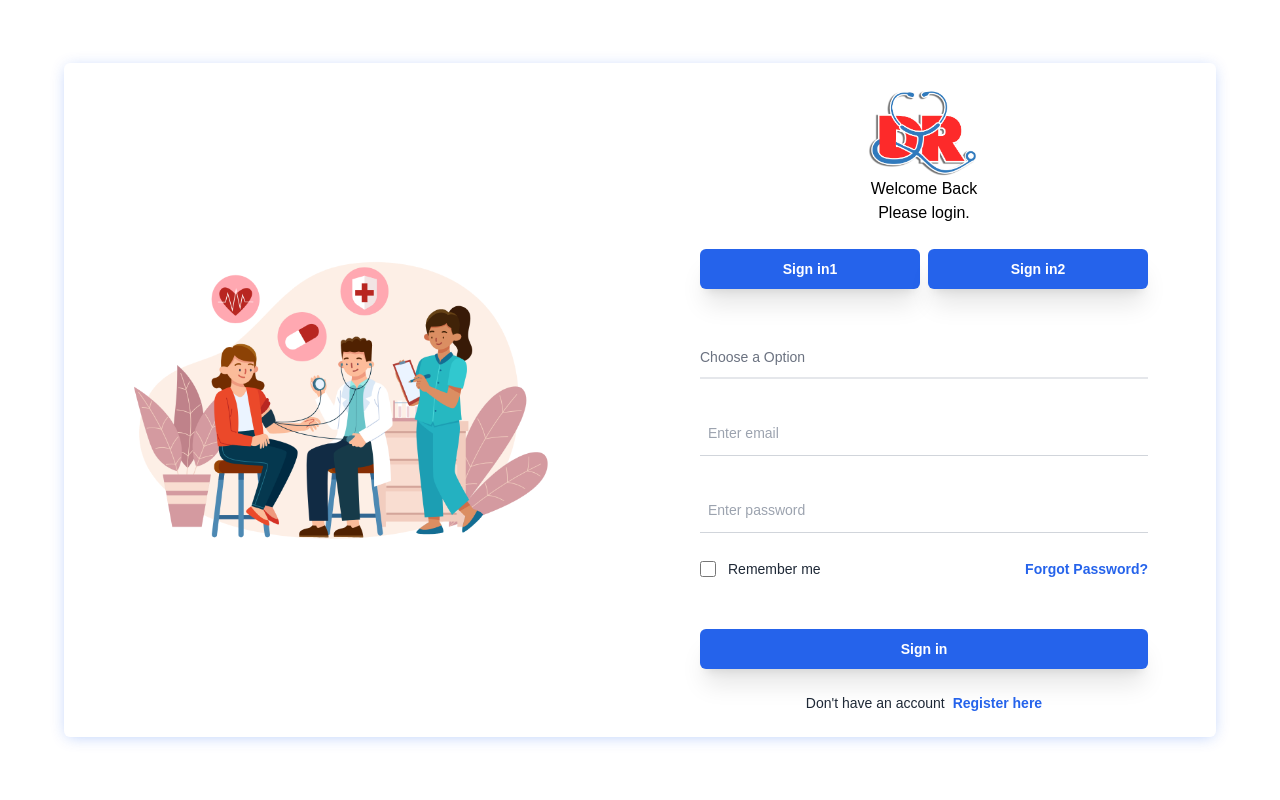
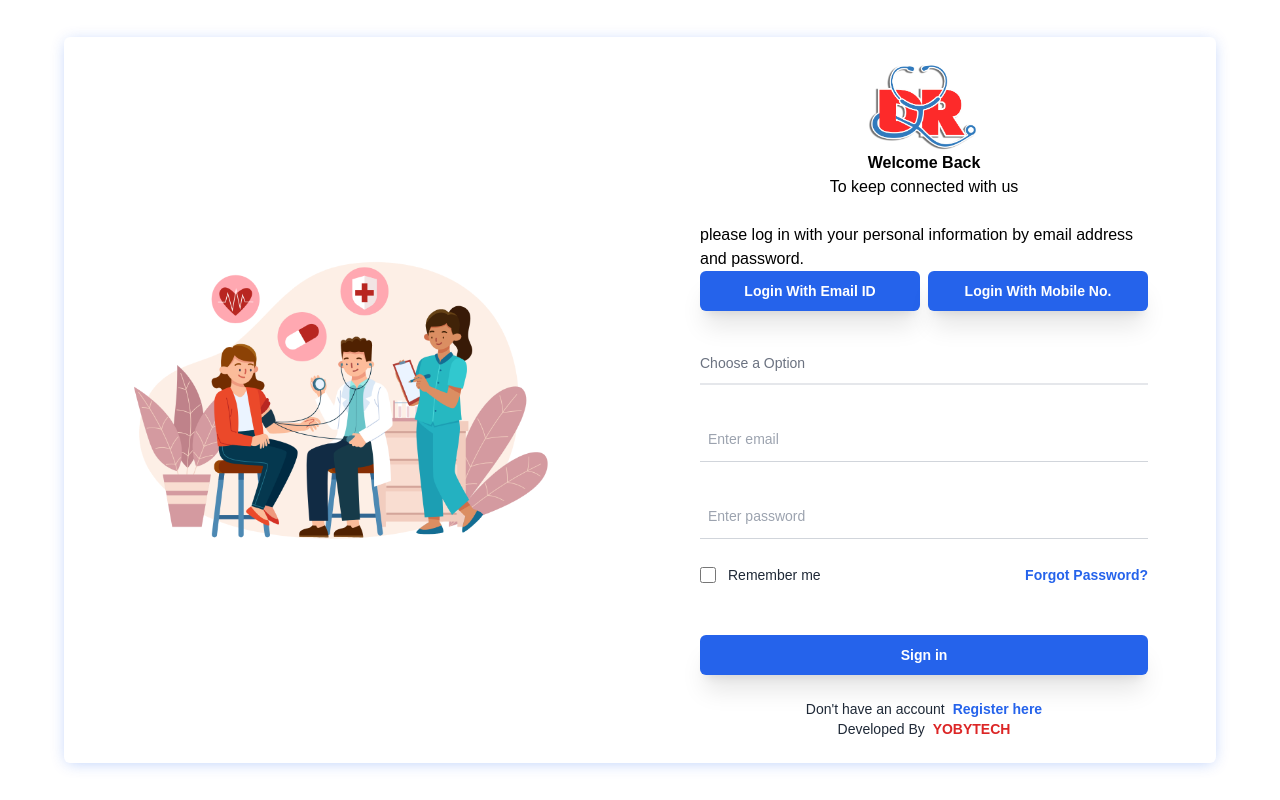
Before and after one commit to Smartcobra/yodr2, a React (Create React App) app: page / in a window 1280 px wide. Built offline with nearby package versions, Linux system fonts and the light colour scheme.

Commit message:
Updated Code

```diff
--- a/src/auth/LoginComponent.tsx
+++ b/src/auth/LoginComponent.tsx
@@ -1,6 +1,7 @@
 import React, { useEffect, useState } from "react";
 import loginImg from "../assests/img/login4.png";
 import finalLogo from "../assests/img/finalYodrlogo.png";
+import { text } from "stream/consumers";
 
 const LoginComponent: React.FC = () => {
   const [loginWith, setLoginWith] = useState<"email" | "mobile">("email");
@@ -64,36 +65,31 @@ const LoginComponent: React.FC = () => {
           </div>
 
           <div className="md:max-w-md w-full mx-auto">
-            <div className="flex flex-col justify-center items-center mb-6">
+            <div className="flex flex-col justify-center items-center">
               <img src={finalLogo} className="h-[90px] w-[120px] animate__animated animate__heartBeat animate__delay-2s" />
-              <p>Welcome Back</p>
-              <p>Please login.</p>
+              <p className="font-semibold">Welcome Back</p>
+              <p className=" mb-6">To keep connected with us</p>
+              <p className="font-s">please log in with your personal information by email address and password.</p>
             </div>
-            <div className="grid gap-2 sm:grid-cols-2 mb-12">
-              <button
-                type="button"
-                className="w-full shadow-xl py-2.5 px-5 text-sm font-semibold rounded-md text-white bg-blue-600 hover:bg-blue-700 focus:outline-none"
-                onClick={() => handelLoginType("form1")}
-              >
-                Sign in1
+
+            <div className="grid gap-2 sm:grid-cols-2 mb-8">
+              <button type="button" className="w-full shadow-xl py-2.5 px-5 text-sm font-semibold rounded-md text-white bg-blue-600 hover:bg-blue-700 focus:outline-none"
+                onClick={() => handelLoginType("form1")}>
+                Login With Email ID
               </button>
-              <button
-                type="button"
-                className="w-full shadow-xl py-2.5 px-5 text-sm font-semibold rounded-md text-white bg-blue-600 hover:bg-blue-700 focus:outline-none"
-                onClick={() => handelLoginType("form2")}
-              >
-                Sign in2
+
+              <button type="button" className="w-full shadow-xl py-2.5 px-5 text-sm font-semibold rounded-md text-white bg-blue-600 hover:bg-blue-700 focus:outline-none"
+                onClick={() => handelLoginType("form2")}>
+                Login With Mobile No.
               </button>
             </div>
+
             {activeForm === "form1" && (
               <form>
                 <div>
                   <form className="max-w-sm mx-auto" />
                   <label className="sr-only">Underline select</label>
-                  <select
-                    id="underline_select"
-                    className="block py-2.5 px-0 w-full text-sm text-gray-500 bg-transparent border-0 border-b-2 border-gray-200 appearance-none dark:text-gray-400 dark:border-gray-700 focus:outline-none focus:ring-0 focus:border-gray-200 peer"
-                  >
+                  <select id="underline_select" className="block py-2.5 px-0 w-full text-sm text-gray-500 bg-transparent border-0 border-b-2 border-gray-200 appearance-none dark:text-gray-400 dark:border-gray-700 focus:outline-none focus:ring-0 focus:border-gray-200 peer">
                     <option selected>Choose a Option</option>
                     <option value="CL">Clinic</option>
                     <option value="DO">Doctor</option>
@@ -102,25 +98,17 @@ const LoginComponent: React.FC = () => {
                 </div>
                 <div className="mt-8">
                   <div className="relative flex items-center">
-                    <input
-                      name="email"
-                      type="text"
-                      required
+                    <input name="email" type="text" required
                       className="w-full text-sm border-b border-gray-300 focus:border-blue-600 px-2 py-3 outline-none"
-                      placeholder="Enter email"
-                    />
+                      placeholder="Enter email"/>
                   </div>
                 </div>
 
                 <div className="mt-8">
                   <div className="relative flex items-center">
-                    <input
-                      name="password"
-                      type="password"
-                      required
+                    <input name="password" type="password" required
                       className="w-full text-sm border-b border-gray-300 focus:border-blue-600 px-2 py-3 outline-none"
-                      placeholder="Enter password"
-                    />
+                      placeholder="Enter password"/>
                   </div>
                 </div>
 
@@ -129,25 +117,23 @@ const LoginComponent: React.FC = () => {
                     <input id="remember-me" name="remember-me" type="checkbox" className="h-4 w-4 shrink-0 text-blue-600 focus:ring-blue-500 border-gray-300 rounded" />
                     <label className="text-gray-800 ml-3 block text-sm">Remember me</label>
                   </div>
-                  <div>
-                    <a href="jajvascript:void(0);" className="text-blue-600 font-semibold text-sm hover:underline">
-                      Forgot Password?
-                    </a>
-                  </div>
+                  <div><a href="jajvascript:void(0);" className="text-blue-600 font-semibold text-sm hover:underline">Forgot Password?</a></div>
                 </div>
 
                 <div className="mt-12">
-                  <button
-                    type="button"
-                    className="w-full shadow-xl py-2.5 px-5 text-sm font-semibold rounded-md text-white bg-blue-600 hover:bg-blue-700 focus:outline-none"
-                  >
+                  <button type="button"
+                    className="w-full shadow-xl py-2.5 px-5 text-sm font-semibold rounded-md text-white bg-blue-600 hover:bg-blue-700 focus:outline-none">
                     Sign in
                   </button>
                   <p className="text-gray-800 text-sm text-center mt-6">
                     Don't have an account{" "}
                     <a href="javascript:void(0);" className="text-blue-600 font-semibold hover:underline ml-1 whitespace-nowrap">
-                      Register here
-                    </a>
+                      Register here</a>
+                  </p>
+                  <p className="text-gray-800 text-sm text-center">
+                  Developed By{" "}
+                    <a href="https://yobytech.com" target="_blank" className="text-red-600 font-semibold hover:underline ml-1 whitespace-nowrap">
+                      YOBYTECH</a>
                   </p>
                 </div>
               </form>
@@ -204,6 +190,11 @@ const LoginComponent: React.FC = () => {
                       Register here
                     </a>
                   </p>
+                  <p className="text-gray-800 text-sm text-center">
+                  Developed By{" "}
+                    <a href="https://yobytech.com" target="_blank" className="text-red-600 font-semibold hover:underline ml-1 whitespace-nowrap">
+                      YOBYTECH</a>
+                  </p>
                 </div>
               </form>
             )}
```
